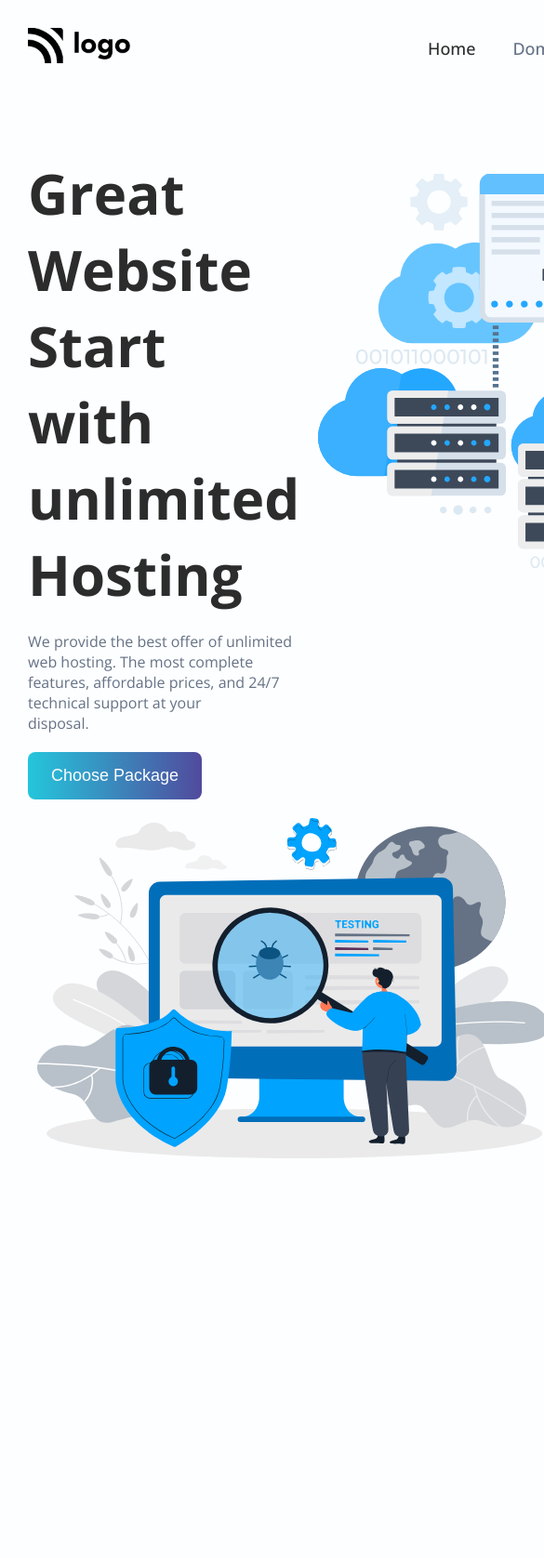
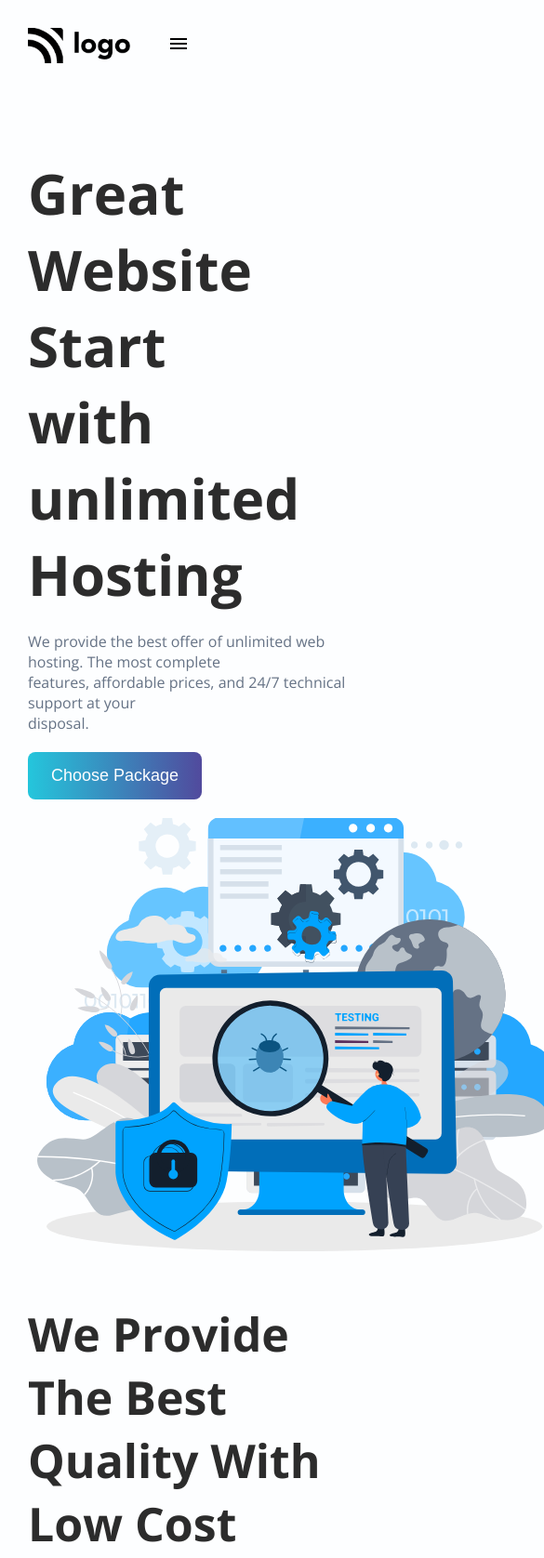
Before and after one commit to BharathKumarReddy2002/JS-BootCamp-Project-11, a plain HTML site: page index.html in a window 390 px wide. Shown: the top 1676 px of the page at 93% size, 585 px wide, since content can reach past the window. Drawn offline with nearby package versions, Linux system fonts and the light colour scheme.

Commit message:
added responsiveness

```diff
--- a/css/style.css
+++ b/css/style.css
@@ -77,10 +77,10 @@ header{
 }
 .testing{
     display: flex;
-    margin: 60px 20px;
+    padding: 60px 20px;
 }
 .testing-left{
-    margin: 20px;
+    padding: 20px;
 }
 .testing-left>img{
     width: 550px;
@@ -443,3 +443,49 @@ header{
 .bottom-footer .footer-navbar div:last-child ul li img {
     width: 36px;
 }
+
+.menu{
+    display: none;
+}
+@media only screen and (max-width: 900px) {
+    .list-items{
+        display: none;
+    }
+    .menu{
+        display: block;
+        margin-left: 50px;
+        margin-top: 15px;
+    }
+    .hero{
+        display: flex;
+        flex-direction: column;
+    }
+    .hero-left{
+        display: block;
+
+    }
+
+    .testing{
+        display: flex;
+        flex-direction: column;
+        margin-top: 100px;
+    }
+    .support{
+        display: flex;
+        flex-direction: column;
+    }
+    .services-top{
+        display: flex;
+        flex-direction: column;
+    }
+    .pricing{
+        display: flex;
+        flex-direction: column;
+    }
+    .footer-navbar{
+        display: flex;
+        flex-direction: column;
+    }
+
+
+  }
--- a/index.html
+++ b/index.html
@@ -5,12 +5,18 @@
     <meta http-equiv="X-UA-Compatible" content="IE=edge">
     <meta name="viewport" content="width=device-width, initial-scale=1.0">
     <title>Hosting landing page</title>
+    <link rel="stylesheet" href="https://fonts.googleapis.com/css2?family=Material+Symbols+Outlined:opsz,wght,FILL,GRAD@48,700,1,200" />
     <link rel="stylesheet" href="./css/style.css">
 </head>
 <body>
     <header>
         <div class="logo">
             <img src="./assets/Logo.png" alt="logo">
+        </div>
+        <div class="menu">
+            <span class="material-symbols-outlined">
+                menu
+                </span>
         </div>
         <ul class="list">
             <li class="list-items">Home</li>
@@ -33,7 +39,9 @@
             <button class="btn">Choose Package</button>
         </div>
         <div class="hero-right">
+
             <img src="./assets/server.svg" alt="server-img">
+
         </div>
     </div>
 
```
